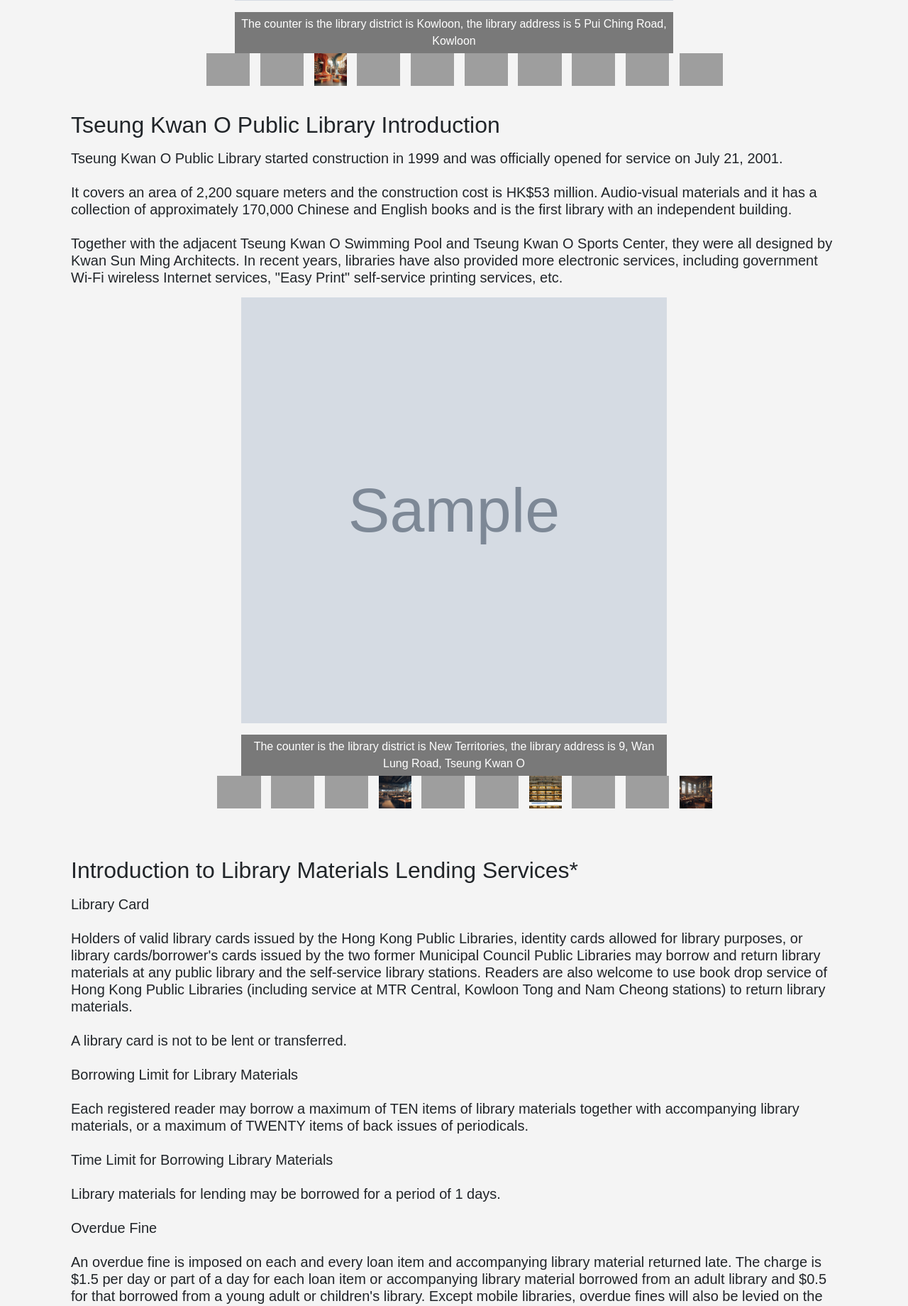
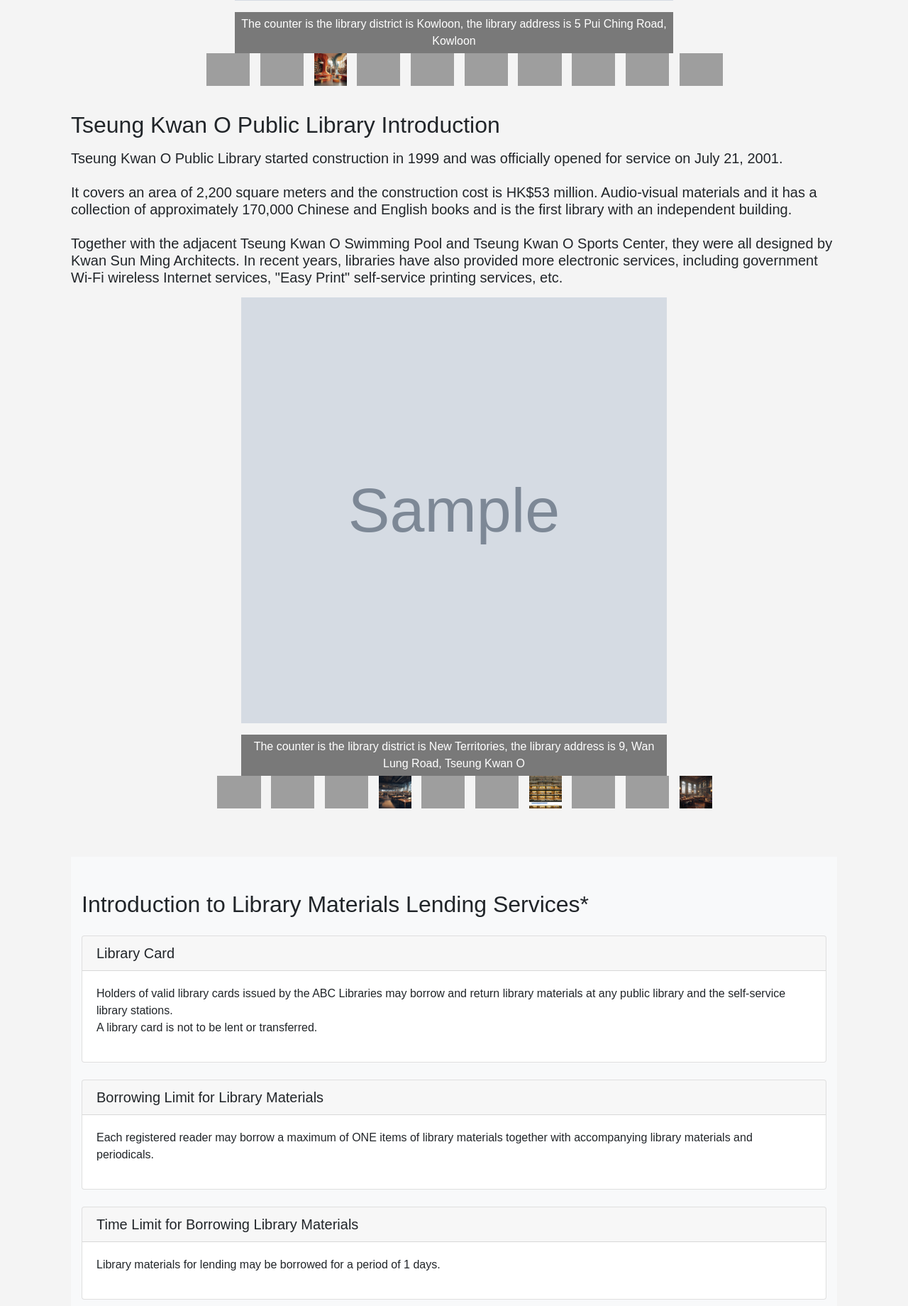
Before and after one commit to ellery79/hkct_libraryproject, a Django app: template templates/pages/about.html in a window 1280 px wide. Shown: the part 2505-4345 px from the top of the page at 71% size. Run offline with Django 5.2, Linux system fonts and the light colour scheme; tables that the repository leaves empty hold one stand-in row (values such as "Sample post"); the template is opened without the code that fills it: values that come from a table or form of the project are taken from there, most other values are stand-ins (such as "Sample title", 1, 10 or a date in 2020); grey boxes marked "Sample" are stand-in pictures; some libraries are stand-ins or nearby versions; grey boxes are pictures that could not be loaded.

Commit message:
gives to peter

```diff
--- a/templates/pages/about.html
+++ b/templates/pages/about.html
@@ -53,7 +53,7 @@
         <div class="container">
             <div class="row text-center">
                 <div class="col-md-12">
-                    <h1 class="display-4">About Hong Kong Library</h1>
+                    <h1 class="display-4">About ABC Library</h1>
                     <p class="lead">
                         These features make the Hong Kong Library an important place for learning, information, and culture.
                     </p>
@@ -380,62 +380,75 @@
 
 
 
-    <section id="about" class="py-10">
-        <div class="container">
-            <div class="row">
-                <div class="col-md-15">
-                    <h2>Introduction to Library Materials Lending Services*</h2>
-                    <p class="lead"></p>
+            <section id="library-rules" class="py-5 bg-light">
+                <div class="container">
+                    <h2 class="mb-4">Introduction to Library Materials Lending Services*</h2>
+
+                    <div class="card mb-4">
+                        <div class="card-header">
+                            <h3 class="h5 mb-0">Library Card</h3>
+                        </div>
+                        <div class="card-body">
+                            <ul class="list-unstyled">
+                                <li>Holders of valid library cards issued by the ABC Libraries may borrow and return library materials at any public library and the self-service library stations.</li>
+                                <li>A library card is not to be lent or transferred.</li>
+                            </ul>
+                        </div>
+                    </div>
+
+                    <div class="card mb-4">
+                        <div class="card-header">
+                            <h3 class="h5 mb-0">Borrowing Limit for Library Materials</h3>
+                        </div>
+                        <div class="card-body">
+                            <p>Each registered reader may borrow a maximum of {{default_rule.borrow_limit | apnumber | upper}} items of library materials together with accompanying library materials and periodicals.</p>
+                        </div>
+                    </div>
+
+                    <div class="card mb-4">
+                        <div class="card-header">
+                            <h3 class="h5 mb-0">Time Limit for Borrowing Library Materials</h3>
+                        </div>
+                        <div class="card-body">
+                            <p>Library materials for lending may be borrowed for a period of {{default_rule.borrow_period}} days.</p>
+                        </div>
+                    </div>
+
+                    <div class="card mb-4">
+                        <div class="card-header">
+                            <h3 class="h5 mb-0">Overdue Fine</h3>
+                        </div>
+                        <div class="card-body">
+                            <p>An overdue fine is imposed on each and every loan item and accompanying library material returned late. The charge is ${{default_rule.fine_per_day | floatformat }} per day.</p>
+                        </div>
+                    </div>
+
+                    <div class="card mb-4">
+                        <div class="card-header">
+                            <h3 class="h5 mb-0">Replacement Cost for Lost or Damaged Library Materials</h3>
+                        </div>
+                        <div class="card-body">
+                            <p>If any library material borrowed is lost or damaged, the borrower shall be liable to pay to the Government such sum of money as the librarian considers necessary to replace such library material or the whole set of library material of which such library material forms a part. In addition, the borrower may be required to pay a surcharge amounting to 20 per cent of such sum.</p>
+                        </div>
+                    </div>
+
+                    <div class="card mb-4">
+                        <div class="card-header">
+                            <h3 class="h5 mb-0">Reservation of Library Materials</h3>
+                        </div>
+                        <div class="card-body">
+                            <ul class="list-unstyled">
+                                <li>Each registered reader may reserve a maximum of {{default_rule.reserve_limit}} items of library materials.</li>
+                                <li>Reader should take the reserve at the designated library themselves within {{default_rule.reserve_period}} days.</li>
+                                <li>The book will be released after {{default_rule.reserve_period}} days.</li>
+                            </ul>
+
+                        </div>
+                    </div>
+
+                    <p class="text-muted mt-4">* Please refer to the 'Libraries Regulation' for the regulations of using various library services.</p>
                 </div>
-            </div>
-
-            <div class="row">
-                <div class="col-md-15">
-                    <h5>
-                        Library Card<br><br>
-                        Holders of valid library cards issued by the Hong Kong Public Libraries, identity cards allowed for library purposes,
-                        or library cards/borrower's cards issued by the two former Municipal Council Public Libraries may borrow
-                        and return library materials at any public library and the self-service library stations. Readers are also welcome to use book
-                        drop service of Hong Kong Public Libraries (including service at MTR Central, Kowloon Tong and Nam Cheong stations) to return library materials.<br><br>
-                        A library card is not to be lent or transferred.<br><br>
-                        Borrowing Limit for Library Materials<br><br>
-                        Each registered reader may borrow a maximum of TEN items of library materials together with accompanying library materials,
-                        or a maximum of  TWENTY items of back issues of periodicals.<br><br>
-                        Time Limit for Borrowing Library Materials<br><br>
-                        Library materials for lending may be borrowed for a period of {{default_rule.borrow_period}} days.<br><br>
-                        Overdue Fine<br><br>
-                        An overdue fine is imposed on each and every loan item and accompanying library material returned late.
-                        The charge is $1.5 per day or part of a day for each loan item or accompanying library material borrowed from an adult library and $0.5 for that borrowed
-                        from a young adult or children's library. Except mobile libraries, overdue fines will also be levied on the closing days of any individual library.<br><br>
-                        Replacement Cost for Lost or Damaged Library Materials<br><br>
-                        If any library material borrowed is lost or damaged, the borrower shall be liable to pay to the Government such sum of money
-                        as the librarian considers necessary to replace such library material or the whole set of library material  f which such library material
-                        forms a part. In addition, the borrower may be required to pay a surcharge amounting to 20 per cent of such sum.<br><br>
-                        Renewal of Library Materials (Notes for the Renewal Service)<br><br>
-                        Unless already reserved by another reader, each loan item may be renewed for up to five consecutive times with a period of 14 days for each renewal.<br><br>
-                        Library materials can be renewed in person, by telephone, through the Internet or “My Library” mobile app. Since the loan item
-                        may have been reserved by another reader or cannot be renewed for other reasons, it is recommended that renewal by telephone,  through the Internet or “My Library”
-                        mobile app be made at least one working day before the due date to allow time for the prompt return of the loan item in case renewal is unsuccessful.<br><br>
-                        (A 24-hour renewal service is available by telephone on 2698 0002 / 2827 2833 or through the Internet at<br><br>
-                        https://webcat.hkpl.gov.hk/auth/login?theme=WEB&locale=en or “My Library” mobile app at https://www.hkpl.gov.hk/en/about-us/services/mobileapp.html)<br><br>
-                        The new due date is calculated from the day the item is renewed irrespective of the original due date.
-                        A new loan period of 14 days applies and will not be extended even if the item is renewed earlier.<br><br>
-                        All loan items which cannot be renewed should be returned to the Hong Kong Public Libraries by the due date. Borrowers must pay the fine for all overdue loan items.<br><br>
-                        Reservation Service (Notes for the Reservation Service)<br><br>
-                        Each registered reader may reserve a maximum of 10 items of library materials. A reservation fee of $3.3 will be charged for each item
-                        (or the prevailing valid reservation fee at the time of collection). Once an item is successfully reserved,
-                        the reader making the reservation is required to pay the reservation fee no matter he collects the item or not.<br><br>
-                        Download the form for Reservation of Library Materials<br><br>
-                        Receipts<br><br>
-                        Readers may pay all library fees and charges by FPS or LDWs at the library service counter. Upon completion of payment, a machine-printed receipt will be issued.
-                        Readers may also pay most of the fees and charges by Octopus. However, paying the self-service photocopying charge by Octopus will not be issued a receipt.
-                        Should a receipt be required, please inform the library staff before using the service and pay by cash, FPS or LDWs. If readers choose to pay by cash for the replacement of library cards,
-                        the library staff will issue a receipt upon collection of payment. On the other hand, for readers who choose to pay overdue fines or charges for the reservation of library materials
-                        by depositing cash into the coin box at library service counters (no change will be given), they will be issued a receipt only if they make a request prior to payment.<br><br>
-                        * Please refer to the 'Libraries Regulation' for the regulations of using various library services.
-                    </h5>
-                </div>
-            </div>
+            </section>
 
 </body>
 
```
Also changed, not shown: pages/views.py (+13 -2 lines), abclibrary/static/img/about.jpg (deleted), abclibrary/static/img/building.jpg (deleted), abclibrary/static/img/realtors/jenny.jpg (deleted), abclibrary/static/img/realtors/kyle.jpg (deleted), abclibrary/static/img/realtors/mark.jpg (deleted), abclibrary/static/img/showcase.jpg (deleted), 1 other file.
